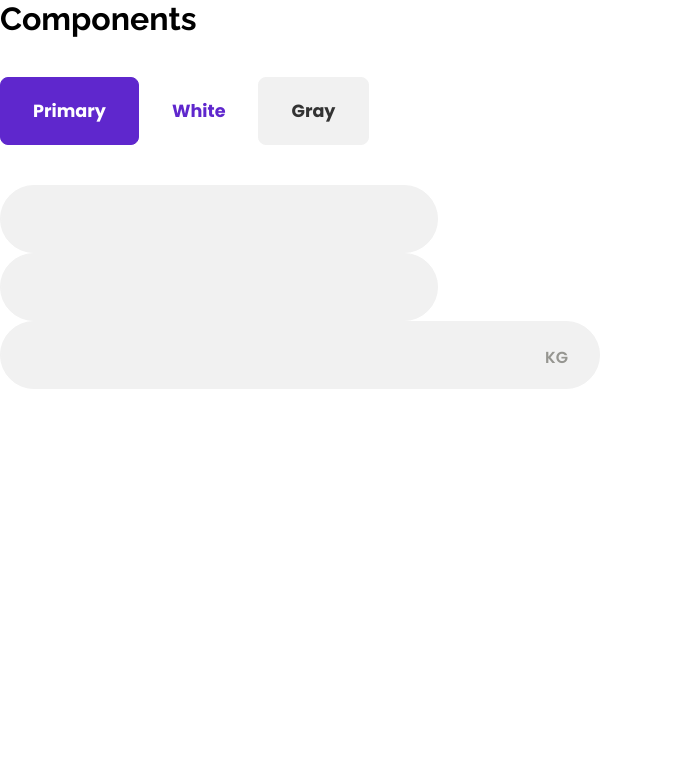
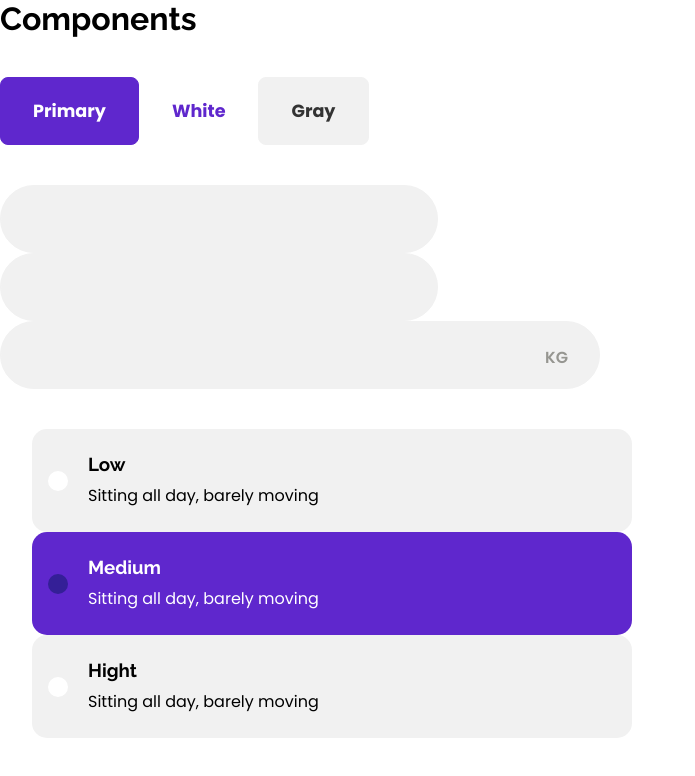
Before and after one commit to mohi2code/caloribites, a Next.js app: page /calculator in a window 1280 px wide. Shown: the top 776 px of the page, without its empty margins (0-695 px from the left). Built offline with nearby package versions, Linux system fonts and the light colour scheme.

Commit message:
:sparlkes: Card component

```diff
--- /dev/null
+++ b/components/Card/Card.module.css
@@ -0,0 +1,32 @@
+.card {
+    display: flex;
+    align-items: center;
+    gap: 1.25rem;
+    padding: 1.5rem 1rem;
+    background: var(--gray-light);
+    border-radius: 15px;
+}
+
+.card__toggle {
+    width: 20px;
+    height: 20px;
+    background: #fff;
+    border-radius: 50%;
+}
+
+.card__content {
+    flex: 1;
+    display: flex;
+    flex-direction: column;
+    gap: 0.5rem;
+    text-align: left;
+}
+
+.card.selected {
+    background: var(--primary-color);
+    color: #FFFFFF;
+}
+
+.card.selected .card__toggle {
+    background: var(--primary-color-dark);
+}
--- /dev/null
+++ b/components/Card/index.js
@@ -0,0 +1,33 @@
+import { forwardRef } from "react"
+import { motion } from "framer-motion"
+import classNames from 'classnames'
+import styles from './Card.module.css'
+
+const Card = forwardRef(({ selected=false, children, className, ...props }, ref) => (
+    <motion.div
+        ref={ref}
+        whileHover={{ scale: 1.01, backgroundColor: '#5f27cd', color: '#fff' }}
+        whileTap={{ scale: 0.99 }}
+        transition={{ duration: 0.175 }}
+        className={classNames(styles['card'], { [styles['selected']]: selected })}
+        {...props}
+    >
+        <div className={styles['card__toggle']}></div>
+        <div className={styles['card__content']}>{children}</div>
+    </motion.div>
+))
+Card.displayName="Card"
+
+const Header = ({ children, className, ...props }) => (
+    <h3 className={classNames(styles['content-header'], className)} {...props}>
+        {children}
+    </h3>
+)
+
+const Info = ({ children, className, ...props }) => (
+    <p className={classNames(styles['content-info'], className)} {...props}>
+        {children}
+    </p>
+)
+
+export { Card, Header, Info }
--- a/pages/calculator.js
+++ b/pages/calculator.js
@@ -1,6 +1,7 @@
 import Head from 'next/head'
 import styles from '../styles/Calculator.module.css'
 import Button from '../components/Button'
+import { Card, Header, Info } from '../components/Card'
 import { Input, InputTag, Tag } from '../components/Input'
 
 export default function Calculator() {
@@ -19,6 +20,7 @@ export default function Calculator() {
                 <Button type="white">White</Button>
                 <Button type="gray">Gray</Button>
             </div>
+
             <div style={{width: '600px'}}>
                 <Input type="number"/>
                 <Input type="text"/>
@@ -28,6 +30,21 @@ export default function Calculator() {
                 </InputTag>
             </div>
 
+            <div style={{width: '600px', paddingLeft: '2rem'}}>
+                <Card>
+                    <Header>Low</Header>
+                    <Info>Sitting all day, barely moving</Info>
+                </Card>
+                <Card selected={true}>
+                    <Header>Medium</Header>
+                    <Info>Sitting all day, barely moving</Info>
+                </Card>
+                <Card>
+                    <Header>Hight</Header>
+                    <Info>Sitting all day, barely moving</Info>
+                </Card>
+            </div>
+
         </div>
     )
 }
```
